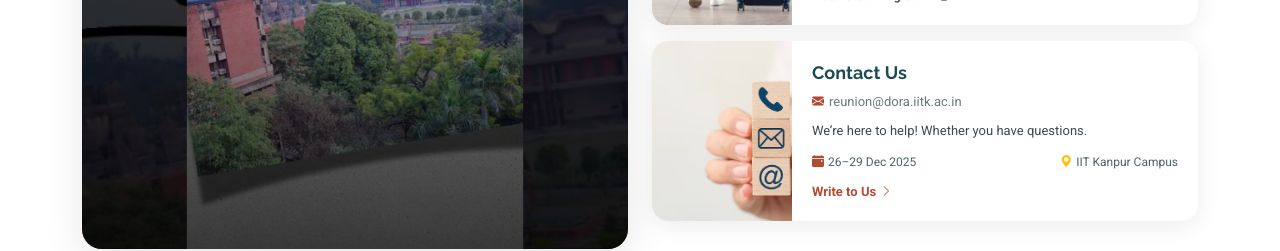
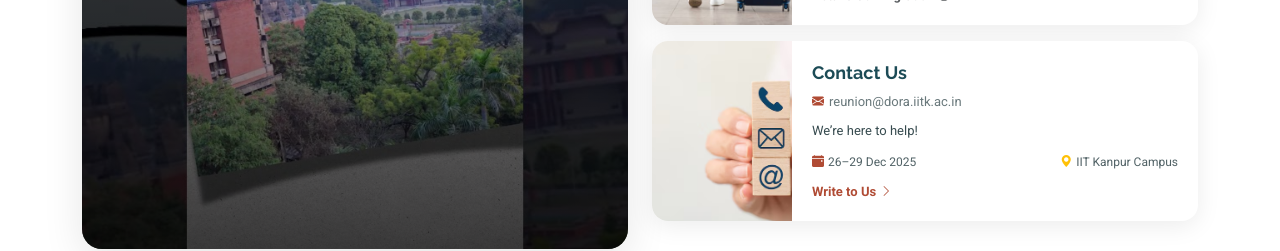
Before and after one commit to mahima263/silverjubilee, a plain HTML site: page index.html in a window 1280 px wide. Shown: the part 2380-2631 px from the top of the page. Drawn offline with Linux system fonts and the light colour scheme.

Commit message:
change for contact  commit

```diff
--- a/index.html
+++ b/index.html
@@ -10,7 +10,8 @@
 
 
   <!-- Favicons -->
-  <link href="assets/img/IITKLogo.png" rel="Classof2000">
+<!-- Favicon -->
+<link rel="icon" href="assets/img/IITKLogo.png" type="image/png">
   <link href="assets/img/IITKLogo.png" rel="Reunion_class_of_2000">
 
   <!-- Fonts -->
@@ -294,7 +295,7 @@
                 <p class="location"><i class="bi bi-envelope-fill"></i> reunion@dora.iitk.ac.in</p>
 
                 <p class="brief">
-                  We’re here to help! Whether you have questions.
+                  We’re here to help!
 
                 <div class="stats-row">
                   <span class="tour-count"><i class="bi bi-calendar-event-fill"></i> 26–29 Dec 2025</span>
```
